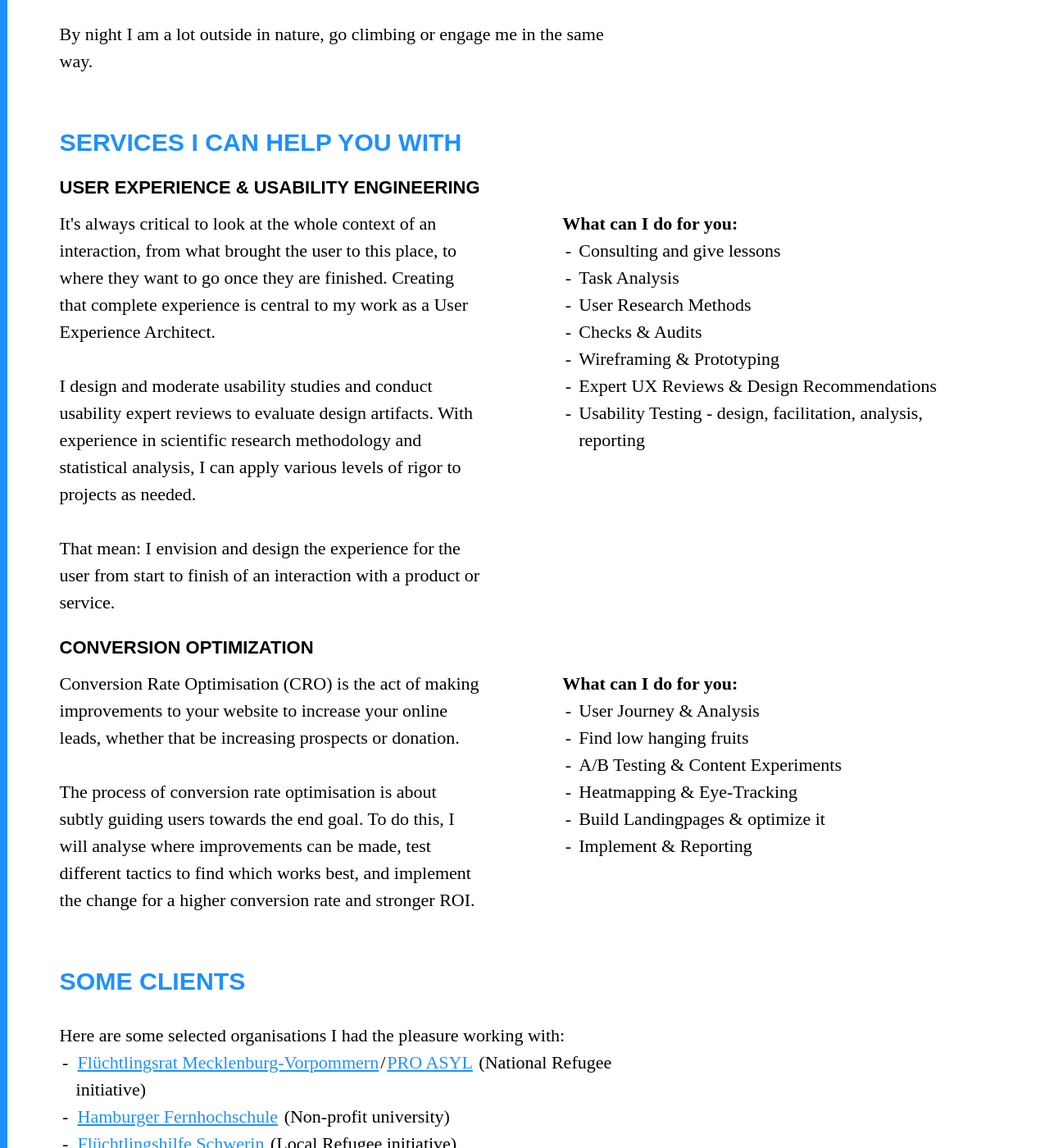
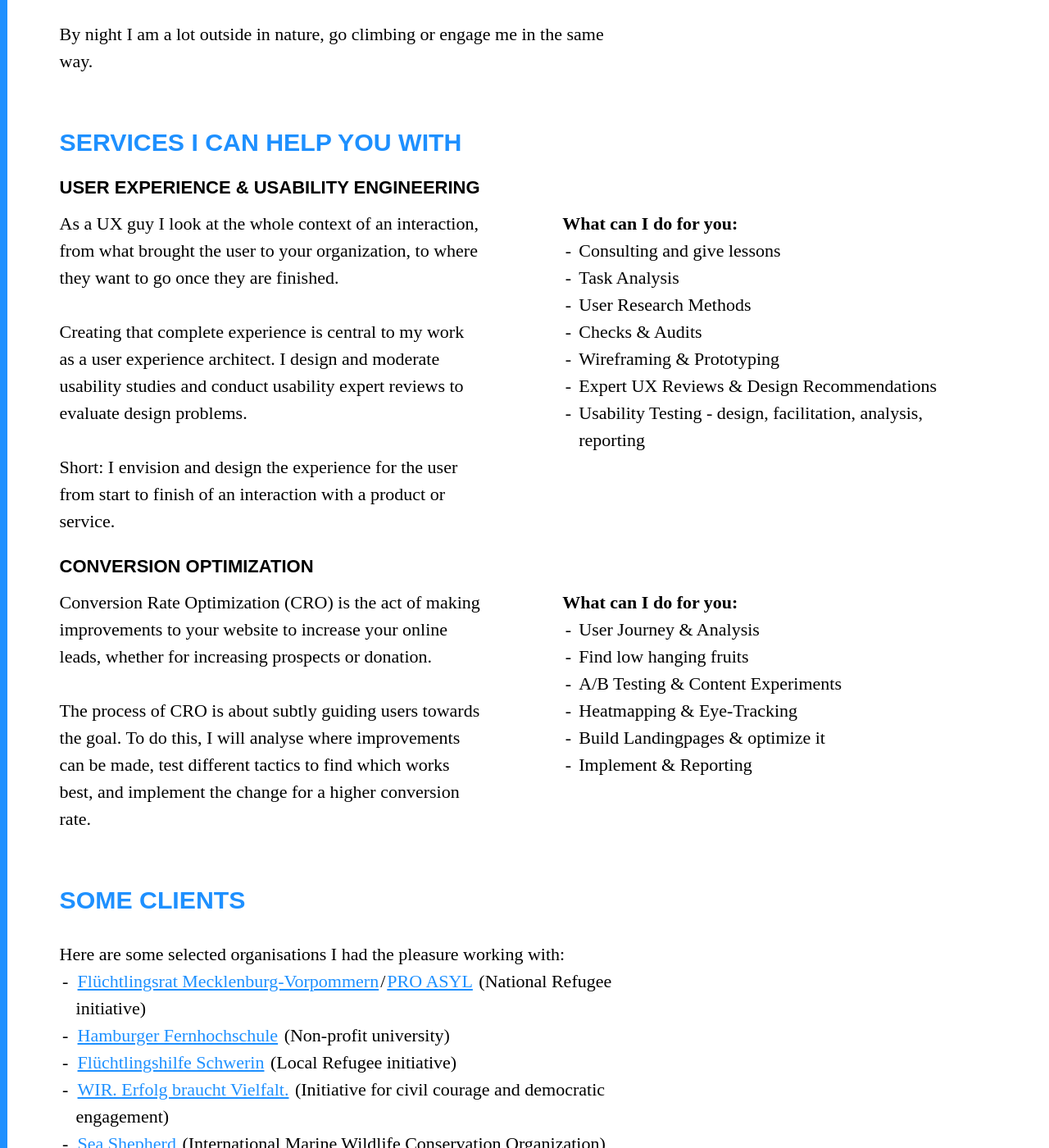
Before and after one commit to NiklasJordan/niklasjordan.com-ALT, a Jekyll site: the page built from who-i-am.markdown, in a window 1280 px wide and 1400 px high, scrolled down 758 px. Shown: the whole window at 82% size. Built offline with Jekyll 4.4.1, drawn with Linux system fonts in a browser that asks for light colours; comment, search, counter and statistics services are not loaded.

```diff
--- a/who-i-am.markdown
+++ b/who-i-am.markdown
@@ -17,9 +17,9 @@ By night I am a lot outside in nature, go climbing or engage me in the same way.
 ### User Experience & Usability Engineering
 <div class="container">
     <div class="spalte abstand">
-      <p class="half">It's always critical to look at the whole context of an interaction, from what brought the user to this place, to where they want to go once they are finished. Creating that complete experience is central to my work as a User Experience Architect.</p>
-      <p>I design and moderate usability studies and conduct usability expert reviews to evaluate design artifacts. With experience in scientific research methodology and statistical analysis, I can apply various levels of rigor to projects as needed.</p>
-      <p>That mean: I envision and design the experience for the user from start to finish of an interaction with a product or service.</p>
+      <p class="half">As a UX guy I look at the whole context of an interaction, from what brought the user to your organization, to where they want to go once they are finished.</p>
+      <p>Creating that complete experience is central to my work as a user experience architect. I design and moderate usability studies and conduct usability expert reviews to evaluate design problems.</p>
+      <p>Short: I envision and design the experience for the user from start to finish of an interaction with a product or service.</p>
     </div>
     <div class="spalte">
       <p class="half"><strong>What can I do for you:</strong></p>
@@ -38,8 +38,8 @@ By night I am a lot outside in nature, go climbing or engage me in the same way.
 ### Conversion Optimization
 <div class="container">
     <div class="spalte abstand">
-      <p class="half">Conversion Rate Optimisation (CRO) is the act of making improvements to your website to increase your online leads, whether that be increasing prospects or donation.</p>
-      <p>The process of conversion rate optimisation is about subtly guiding users towards the end goal. To do this, I will analyse where improvements can be made, test different tactics to find which works best, and implement the change for a higher conversion rate and stronger ROI.</p>
+      <p class="half">Conversion Rate Optimization (CRO) is the act of making improvements to your website to increase your online leads, whether for increasing prospects or donation.</p>
+      <p>The process of CRO is about subtly guiding users towards the goal. To do this, I will analyse where improvements can be made, test different tactics to find which works best, and implement the change for a higher conversion rate.</p>
     </div>
     <div class="spalte">
       <p class="half"><strong>What can I do for you:</strong></p>
```
Also changed, not shown: index.markdown (+5 -5 lines), ux-review.markdown (+24 -23 lines).
